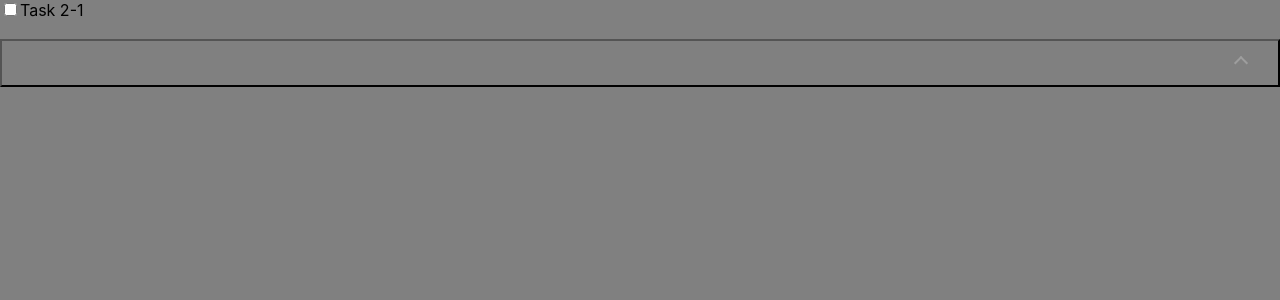
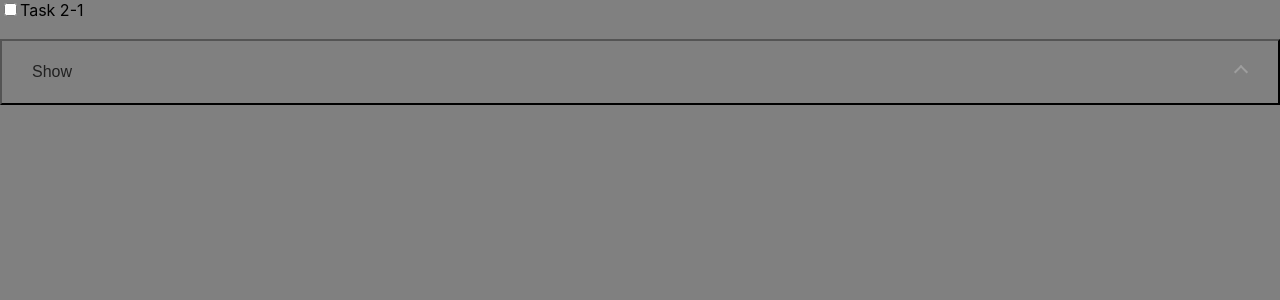
Before and after one commit to GersonEC/accordion-with-progress, a React (Create React App) app: page / in a window 1280 px wide. Shown: the top 300 px of the page. Built offline with nearby package versions, Linux system fonts and the light colour scheme.

Commit message:
Accordion has Show label as a default

```diff
--- a/src/components/Accordion/Accordion.tsx
+++ b/src/components/Accordion/Accordion.tsx
@@ -7,6 +7,8 @@ interface Props {
 
 const Accordion: React.FC<Props> = (props: Props) => {
   const [toggle, setToggle] = useState<boolean>(false);
+  const [labelStatus, setLabelStatus] = useState<string>("Show");
+
   return (
     <>
       <h3>
@@ -19,6 +21,7 @@ const Accordion: React.FC<Props> = (props: Props) => {
         >
           <span className="Accordion-title">
             {props.title}
+            <span>{labelStatus}</span>
             <span className="Accordion-icon"></span>
           </span>
         </button>
```
Also changed, not shown: 1 other file (tests, documents, lock files or other folders).
